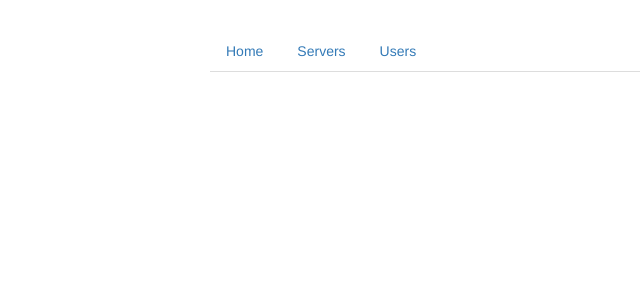
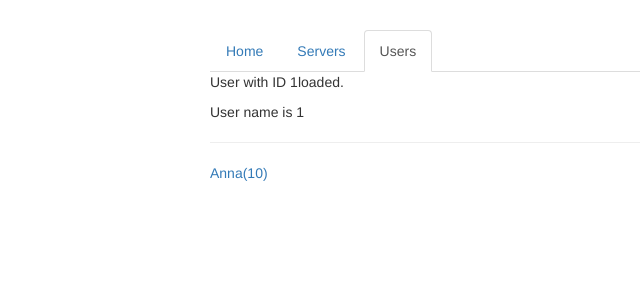
Before and after one commit to fadcrep/Angular-Routing, an Angular app: page /users/1/1 in a window 1280 px wide. Before the commit this address led to /. Shown: the top 300 px of the page, without its empty margins (55-695 px from the left). Built offline with nearby package versions, Linux system fonts and the light colour scheme.

Commit message:
retrive params in url

```diff
--- a/src/app/app.module.ts
+++ b/src/app/app.module.ts
@@ -17,6 +17,7 @@ import { ServersService } from './servers/servers.service';
 const appRoutes : Routes =[
   { path: '', component:HomeComponent},
   { path: 'users', component:UsersComponent},
+  { path: 'users/:id/:name', component:UserComponent},
   { path: 'servers', component:ServersComponent},
 ]
 
--- a/src/app/servers/servers.component.html
+++ b/src/app/servers/servers.component.html
@@ -10,6 +10,7 @@
     </div>
   </div>
   <div class="col-xs-12 col-sm-4">
+    <button class="btn btn-primary" (click)="onReload()">Reload Page</button>
     <app-edit-server></app-edit-server>
     <hr>
     <app-server></app-server>
--- a/src/app/servers/servers.component.ts
+++ b/src/app/servers/servers.component.ts
@@ -1,5 +1,7 @@
 import { Component, OnInit } from '@angular/core';
 import { ServersService } from './servers.service';
+import { Router ,ActivatedRoute} from '@angular/router';
+
 
 @Component({
   selector: 'app-servers',
@@ -9,10 +11,17 @@ import { ServersService } from './servers.service';
 export class ServersComponent implements OnInit {
   private servers: {id: number, name: string, status: string}[] = [];
 
-  constructor(private serversService: ServersService) { }
+  constructor(private serversService: ServersService,
+              private router: Router,
+              private route :ActivatedRoute) { }
 
   ngOnInit() {
     this.servers = this.serversService.getServers();
   }
 
+
+  onReload(){
+    this.router.navigate(['servers'], {relativeTo: this.route });
+
+  }
 }
--- a/src/app/users/user/user.component.html
+++ b/src/app/users/user/user.component.html
@@ -1,2 +1,5 @@
-<p>User with ID _ID_ loaded.</p>
-<p>User name is _NAME_</p>
+<p>User with ID {{user.id}}loaded.</p>
+<p>User name is {{user.name}}</p>
+<hr>
+
+<a [routerLink]="['/users', 10, 'Anna']">Anna(10)</a>
--- a/src/app/users/user/user.component.ts
+++ b/src/app/users/user/user.component.ts
@@ -1,4 +1,6 @@
 import { Component, OnInit } from '@angular/core';
+import { ActivatedRoute,Params } from '@angular/router';
+
 
 @Component({
   selector: 'app-user',
@@ -8,9 +10,23 @@ import { Component, OnInit } from '@angular/core';
 export class UserComponent implements OnInit {
   user: {id: number, name: string};
 
-  constructor() { }
+  constructor(private route: ActivatedRoute) { }
 
   ngOnInit() {
+
+    this.user= {
+      id:this.route.snapshot.params['id'],
+      name: this.route.snapshot.params['name']
+    }
+
+    this.route.params
+    .subscribe(
+      (params:Params) =>{
+        this.user.id=params['id'];
+        this.user.name=params['name'];
+      }
+    );
+
   }
 
 }
```
